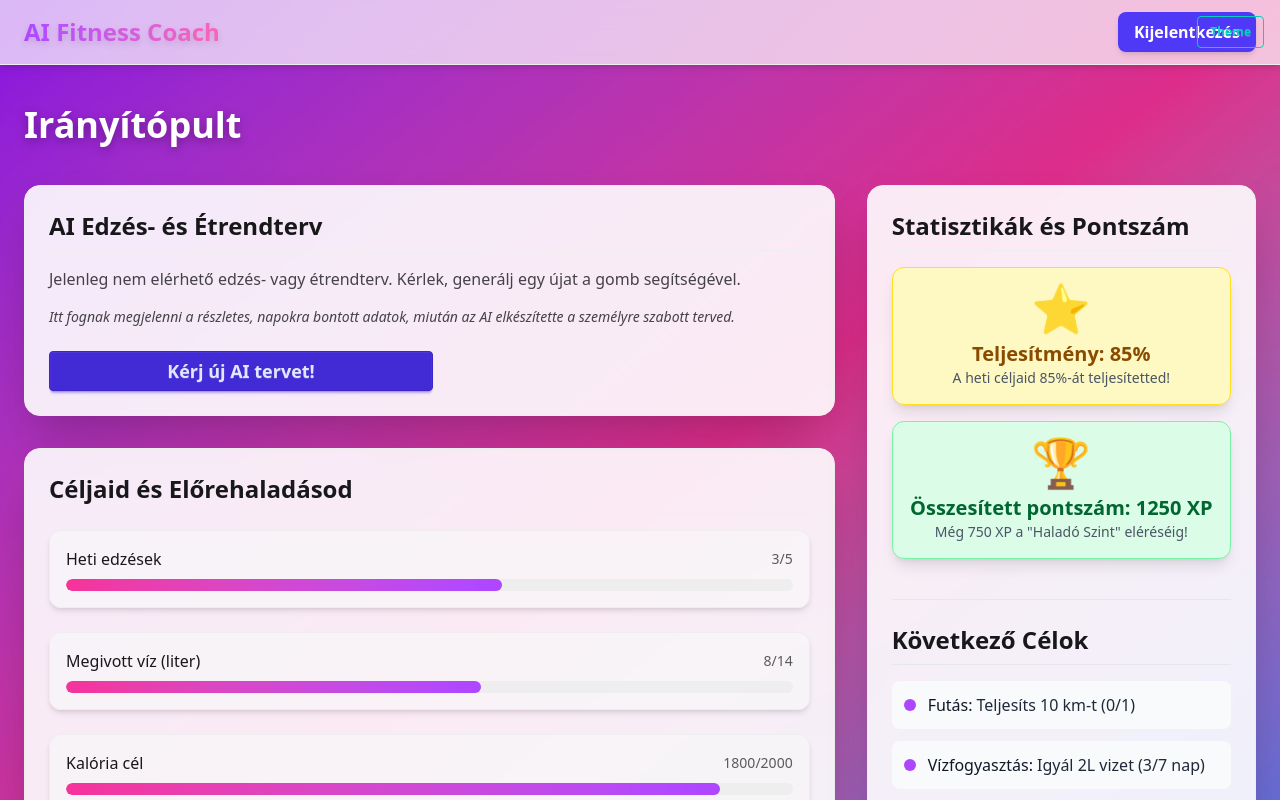
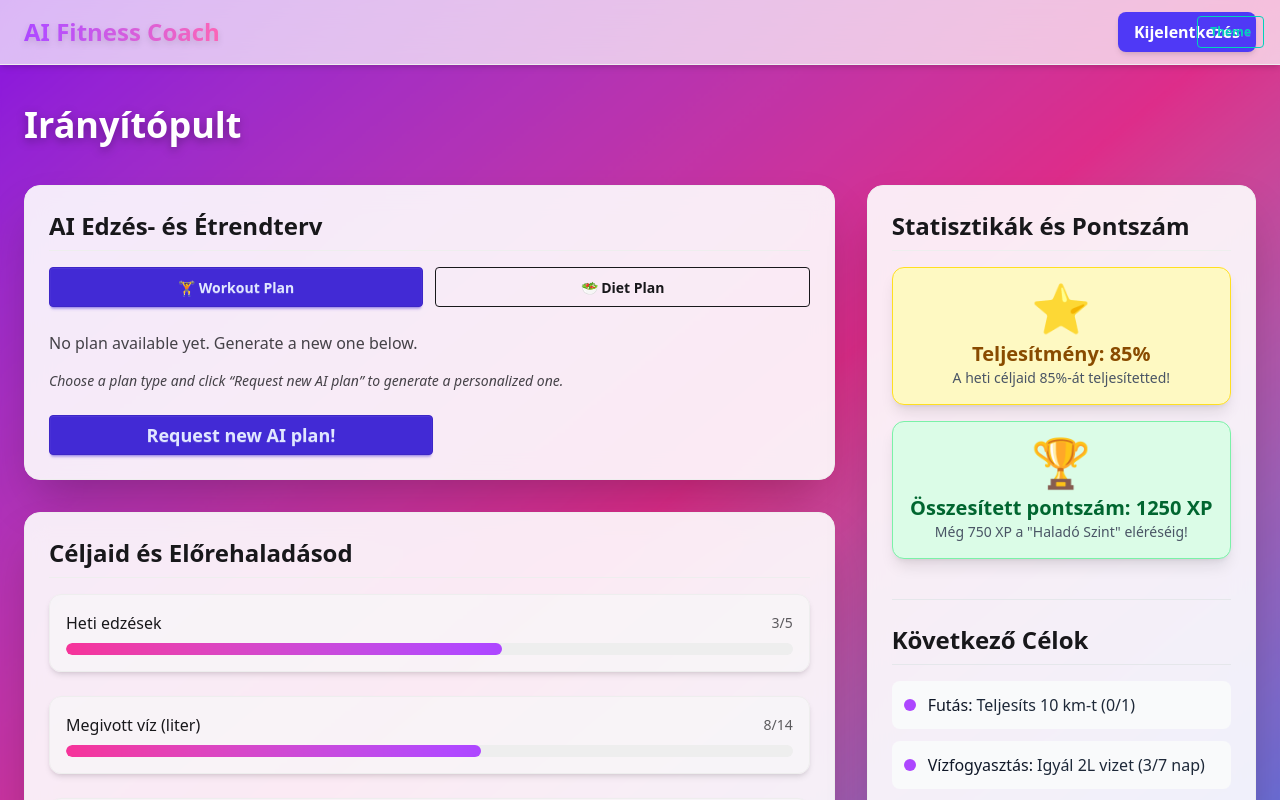
Before and after one commit to Alexa0504/AI-fitness-coach, a React (Vite) app in the folder client/: page /dashboard in a window 1280 px wide. Shown: the top 800 px of the page. Built offline with nearby package versions, Linux system fonts and the light colour scheme.

Commit message:
add and improve diet plan

```diff
--- a/client/src/components/AIPlanComponent.tsx
+++ b/client/src/components/AIPlanComponent.tsx
@@ -1,9 +1,10 @@
-import React, { useState } from "react";
+import React, {useState} from "react";
 
 const AiPlanCard: React.FC = () => {
     const [plan, setPlan] = useState<any | null>(null);
     const [loading, setLoading] = useState(false);
     const [error, setError] = useState<string | null>(null);
+    const [planType, setPlanType] = useState<"workout" | "diet">("workout");
 
     const handleGenerateNewPlan = async () => {
         setLoading(true);
@@ -11,7 +12,7 @@ const AiPlanCard: React.FC = () => {
 
         const token = localStorage.getItem("authToken");
         if (!token) {
-      setError("Kérlek, jelentkezz be új terv generálásához.");
+            setError("Please log in to generate a new plan.");
             setLoading(false);
             return;
         }
@@ -23,13 +24,13 @@ const AiPlanCard: React.FC = () => {
                     "Content-Type": "application/json",
                     Authorization: `Bearer ${token}`,
                 },
-        body: JSON.stringify({ plan_type: "workout" }),
+                body: JSON.stringify({plan_type: planType}),
             });
 
             const data = await response.json();
 
             if (!response.ok) {
-        throw new Error(data.message || "Hiba történt a terv generálása során.");
+                throw new Error(data.message || "Error generating plan.");
             }
 
             const parsedContent =
@@ -40,7 +41,7 @@ const AiPlanCard: React.FC = () => {
             setPlan(parsedContent);
         } catch (err: any) {
             console.error(err);
-      setError(err.message || "Hiba történt a szerverrel való kommunikáció során.");
+            setError(err.message || "Error communicating with the server.");
         } finally {
             setLoading(false);
         }
@@ -48,73 +49,96 @@ const AiPlanCard: React.FC = () => {
 
     return (
         <div className="space-y-6">
+            {/* Error message */}
             {error && (
                 <div className="p-3 rounded-lg bg-red-500/20 text-red-300 border border-red-500/40">
                     {error}
                 </div>
             )}
 
-      {plan ? (
-        <div className="bg-base-200/70 p-4 rounded-xl border border-base-300 shadow-md text-base-content space-y-4">
-          <h3 className="text-xl font-bold">{plan.plan_name}</h3>
-          <p className="text-sm opacity-80">Időtartam: {plan.duration_days} nap</p>
-
-          <ul className="space-y-3">
-            {plan.exercises?.map((ex: any, index: number) => (
-              <li
-                key={index}
-                className="p-3 rounded-lg bg-base-300/60 border border-base-300 flex flex-col"
+            {/* Plan type selector */}
+            <div className="flex gap-3">
+                <button
+                    onClick={() => setPlanType("workout")}
+                    className={`btn flex-1 ${planType === "workout" ? "btn-primary" : "btn-outline"}`}
                 >
-                <div className="font-semibold">
-                  {ex.activity || ex.name || "Unnamed Exercise"}
+                    🏋️ Workout Plan
+                </button>
+                <button
+                    onClick={() => setPlanType("diet")}
+                    className={`btn flex-1 ${planType === "diet" ? "btn-primary" : "btn-outline"}`}
+                >
+                    🥗 Diet Plan
+                </button>
             </div>
 
+            {/* Plan display */}
+            {plan ? (
+                <div
+                    className="bg-base-200/70 p-4 rounded-xl border border-base-300 shadow-md text-base-content space-y-4">
+                    <h3 className="text-xl font-bold">{plan.plan_name}</h3>
+                    <p className="text-sm opacity-80">Duration: {plan.duration_days} days</p>
+
+                    {/* Workout Plan */}
+                    {planType === "workout" && plan.exercises && (
+                        <div className="space-y-3">
+                            {plan.exercises.map((ex: any, index: number) => (
+                                <div
+                                    key={index}
+                                    className="p-3 rounded-lg bg-base-300/60 border border-base-300 shadow-sm"
+                                >
+                                    <p className="font-semibold">{ex.activity}</p>
+                                    <p className="text-sm opacity-80">
                                         {ex.sets && ex.reps && (
-                  <div className="text-sm opacity-80">
+                                            <>
                                                 {ex.sets} sets × {ex.reps} reps
+                                            </>
+                                        )}
+                                        {ex.duration_min && `${ex.duration_min} minutes`}
+                                        {ex.duration_sec && `${ex.duration_sec} seconds`}
+                                        {ex.activity.toLowerCase() === "rest" && "Rest Day"}
+                                    </p>
+                                    <p className="text-xs opacity-70 mt-1">📅 Day {ex.day}</p>
+                                </div>
+                            ))}
                         </div>
                     )}
 
-                {ex.duration_min && (
-                  <div className="text-sm opacity-80">
-                    {ex.duration_min} minutes
+                    {/* Diet Plan */}
+                    {planType === "diet" && plan.meals && (
+                        <div className="space-y-3">
+                            {plan.meals.map((meal: any, index: number) => (
+                                <div
+                                    key={index}
+                                    className="p-3 rounded-lg bg-base-300/60 border border-base-300 shadow-sm"
+                                >
+                                    <p className="font-semibold">📅 Day {meal.day || index + 1}</p>
+                                    <div className="mt-1 text-sm space-y-1">
+                                        <p>🍳 <span className="font-medium">Breakfast:</span> {meal.breakfast}</p>
+                                        <p>🥗 <span className="font-medium">Lunch:</span> {meal.lunch}</p>
+                                        <p>🍲 <span className="font-medium">Dinner:</span> {meal.dinner}</p>
+                                    </div>
+                                </div>
+                            ))}
                         </div>
                     )}
-
-                {ex.duration_sec && (
-                  <div className="text-sm opacity-80">
-                    {ex.duration_sec} seconds
-                  </div>
-                )}
-
-                {ex.day && (
-                  <div className="text-xs mt-1 opacity-60">
-                    📅 Day {ex.day}
-                  </div>
-                )}
-              </li>
-            ))}
-          </ul>
                 </div>
             ) : (
-        <div className="text-base-content/80 transition-colors duration-300">
-          <p className="mb-4">
-            Jelenleg nem elérhető edzés- vagy étrendterv. Kérlek, generálj egy újat a gomb
-            segítségével.
-          </p>
+                <div className="text-base-content/80">
+                    <p className="mb-4">No plan available yet. Generate a new one below.</p>
                     <p className="text-sm italic">
-            Itt fognak megjelenni a részletes, napokra bontott adatok, miután az AI elkészítette
-            a személyre szabott terved.
+                        Choose a plan type and click “Request new AI plan” to generate a personalized one.
                     </p>
                 </div>
             )}
 
+            {/* Generate button */}
             <button
                 onClick={handleGenerateNewPlan}
                 disabled={loading}
                 className="btn btn-primary w-full max-w-sm text-lg"
             >
-        {loading ? "Terv generálása..." : "Kérj új AI tervet!"}
+                {loading ? "Generating plan..." : "Request new AI plan!"}
             </button>
         </div>
     );
--- a/client/src/components/StatComponent.tsx
+++ b/client/src/components/StatComponent.tsx
@@ -3,7 +3,8 @@ import React from 'react';
 const GamificationCard: React.FC = () => {
     return (
         <div className="flex flex-col space-y-4">
-      <div className="p-4 bg-yellow-100 dark:bg-yellow-900/50 border border-yellow-300 dark:border-yellow-700 rounded-xl text-center shadow-lg transition duration-300 hover:shadow-xl">
+            <div
+                className="p-4 bg-yellow-100 dark:bg-yellow-900/50 border border-yellow-300 dark:border-yellow-700 rounded-xl text-center shadow-lg transition duration-300 hover:shadow-xl">
                 <span className="text-5xl" role="img" aria-label="Star">⭐</span>
                 <p className="text-xl font-bold text-yellow-800 dark:text-yellow-300 mt-2">
                     Teljesítmény: 85%
@@ -13,7 +14,8 @@ const GamificationCard: React.FC = () => {
                 </p>
             </div>
 
-      <div className="p-4 bg-green-100 dark:bg-green-900/50 border border-green-300 dark:border-green-700 rounded-xl text-center shadow-lg transition duration-300 hover:shadow-xl">
+            <div
+                className="p-4 bg-green-100 dark:bg-green-900/50 border border-green-300 dark:border-green-700 rounded-xl text-center shadow-lg transition duration-300 hover:shadow-xl">
                 <span className="text-5xl" role="img" aria-label="Trophy">🏆</span>
                 <p className="text-xl font-bold text-green-800 dark:text-green-300 mt-2">
                     Összesített pontszám: 1250 XP
```
Also changed, not shown: client/src/components/GoalsComponent.tsx (+11 -11 lines), client/src/pages/HomePage.tsx (+22 -19 lines). Lines whose indentation alone changed are shown as unchanged.
